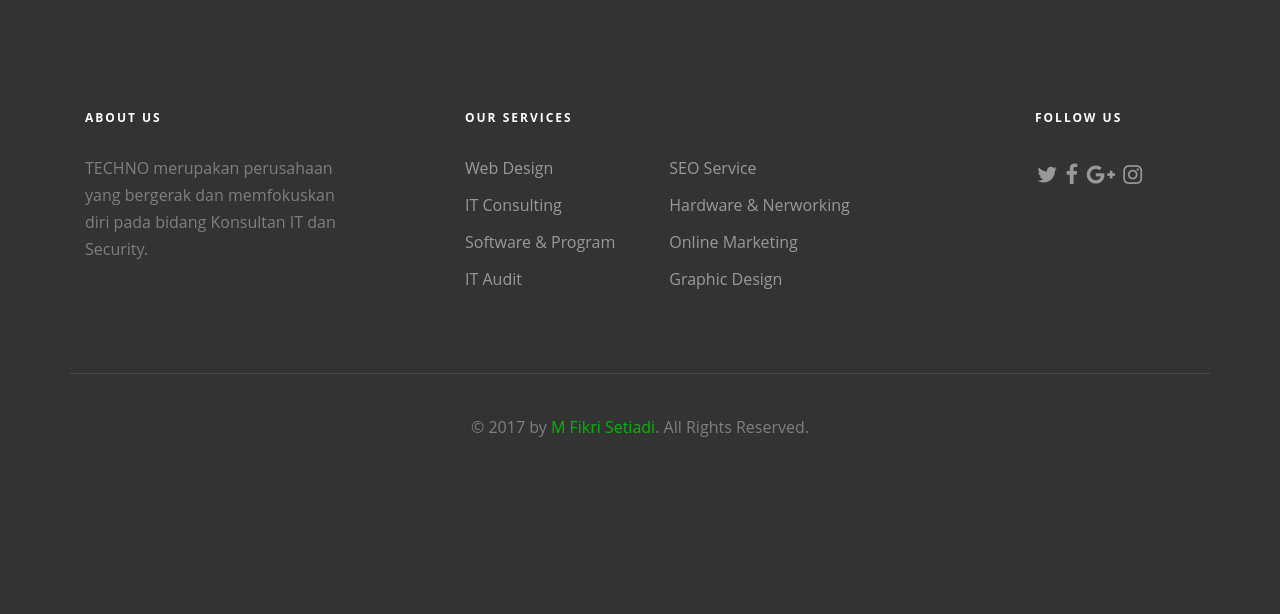
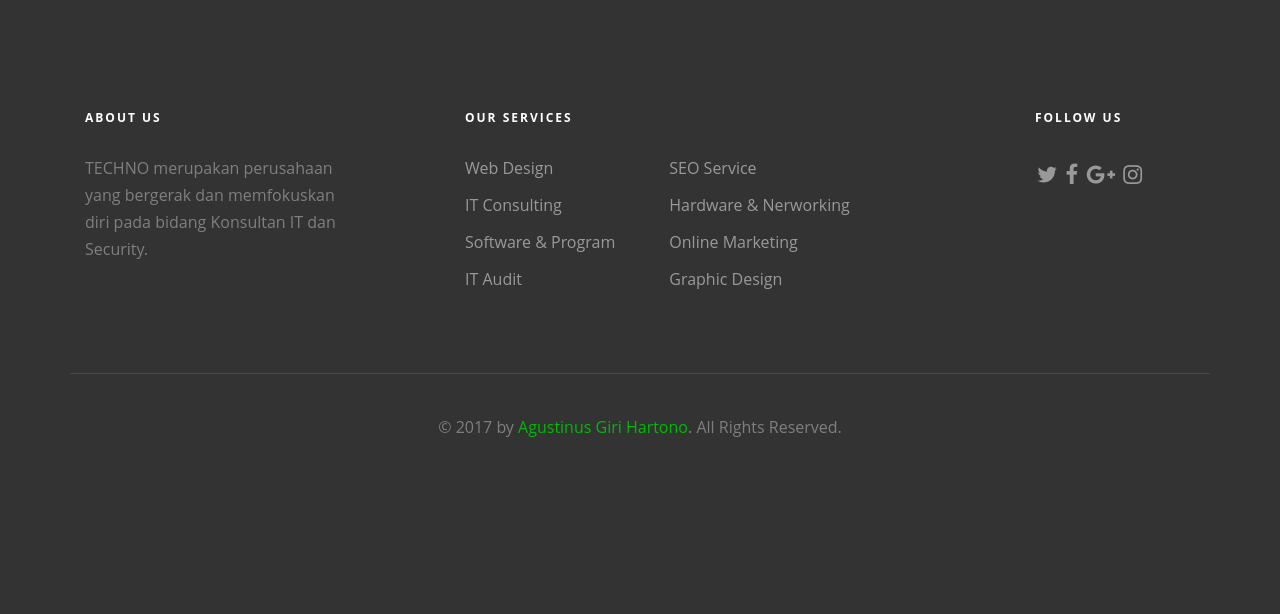
Before and after one commit to giri021/mtechno, a CodeIgniter app: page /database/index.php/about/index in a window 1280 px wide. Shown: the part 3281-3895 px from the top of the page. Run offline with CodeIgniter, Linux system fonts and the light colour scheme; data comes from the database, SQL or seed files in the repository; some web fonts are replaced.

Commit message:
edit v_footer.php

```diff
--- a/application/views/v_footer.php
+++ b/application/views/v_footer.php
@@ -34,7 +34,7 @@
 
 
 			<div class="col-md-12 fh5co-copyright text-center">
-				<p>&copy; 2017 by <a href="http://mfikri.com/" target="_blank">M Fikri Setiadi</a>. All Rights Reserved.</p>
+				<p>&copy; 2017 by <a href="http://http://devmtechno.sdcilsy-alpha.web.id/" target="_blank">Agustinus Giri Hartono</a>. All Rights Reserved.</p>
 			</div>
 
 		</div>
```
